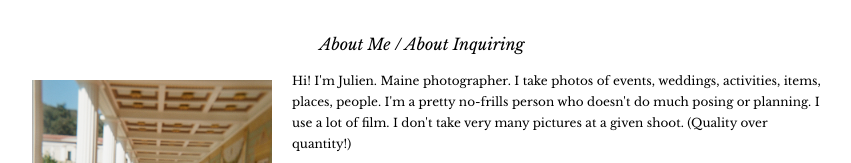
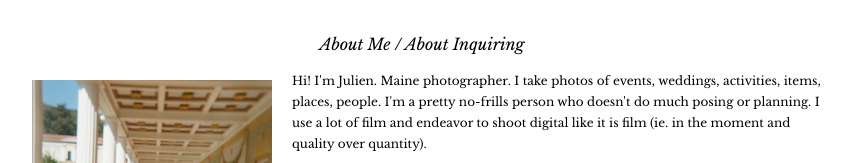
Before and after one commit to ejuliencoyne/photography, a plain HTML site: page about.html in a window 1280 px wide. Shown: the part 228-391 px from the top of the page, without its empty margins (218-1069 px from the left). Drawn offline with nearby package versions, Linux system fonts and the light colour scheme.

Commit message:
one more about wording change

```diff
--- a/about.html
+++ b/about.html
@@ -20,7 +20,7 @@
     <br>
     <h3>About Me / About Inquiring</h3>
     <img class="inline" src="images/julien.png" alt="a photo of julien">
-    <p class="block-paragraph">Hi! I'm Julien. Maine photographer. I take photos of events, weddings, activities, items, places, people. I'm a pretty no-frills person who doesn't do much posing or planning. I use a lot of film. I don't take very many pictures at a given shoot. (Quality over quantity!)</p>
+    <p class="block-paragraph">Hi! I'm Julien. Maine photographer. I take photos of events, weddings, activities, items, places, people. I'm a pretty no-frills person who doesn't do much posing or planning. I use a lot of film and endeavor to shoot digital like it is film (ie. in the moment and quality over quantity).</p>
     <p class="block-paragraph">My photography availability is very limited, but please reach out anyway if you're interested in working together. I'm especially interested in <strong>small informal weddings</strong>, <strong>sports/outdoors</strong>, and <strong>music</strong>.</p>
     <p class="block-paragraph">2024 statement: If a project or event seems like a good fit, there's a good chance I will do it for free/at cost! No harm in asking.</p>
     <p class="block-paragraph"><strong>To inquire</strong>: send me an email - ejuliencoyne at gmail dot com.</p>
```
